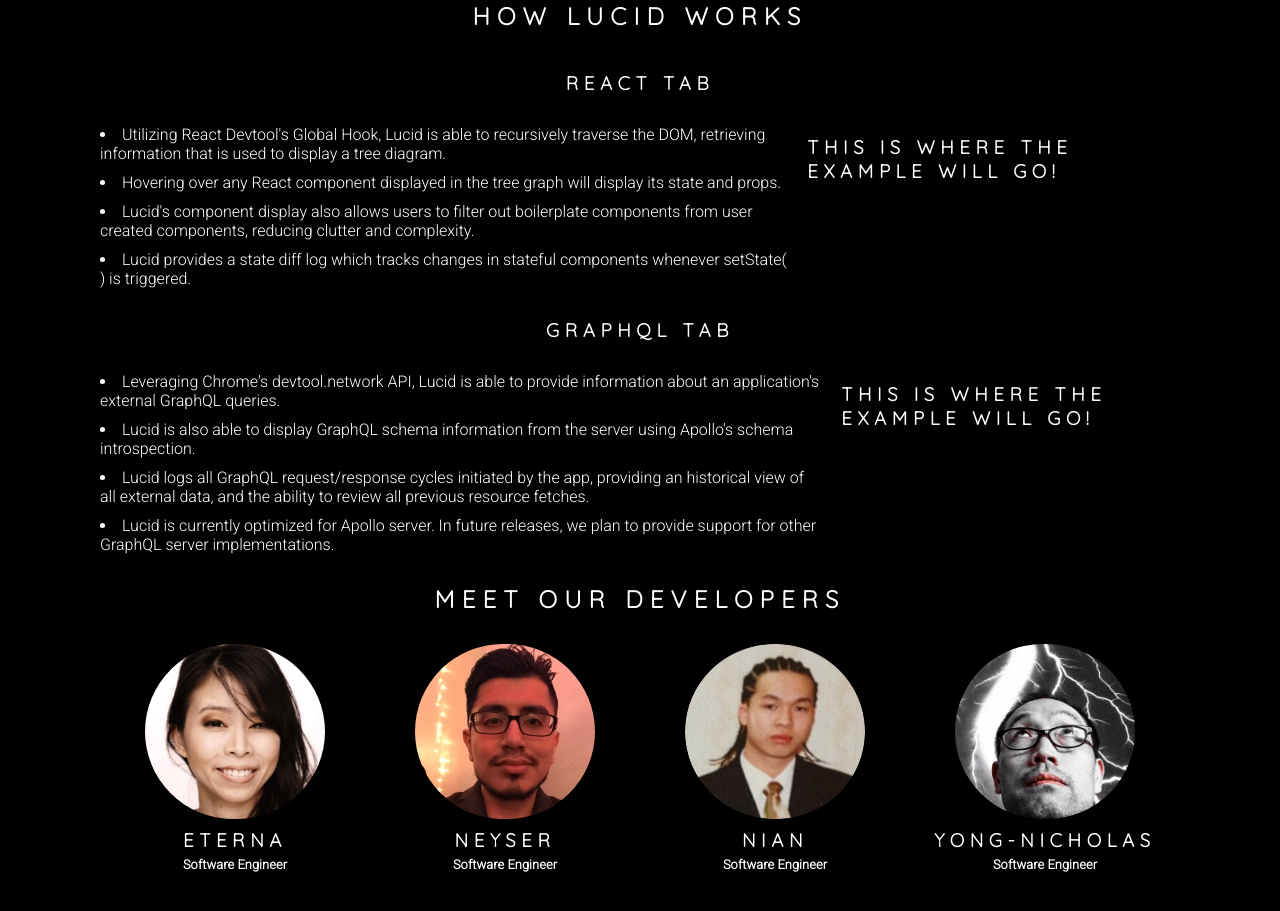
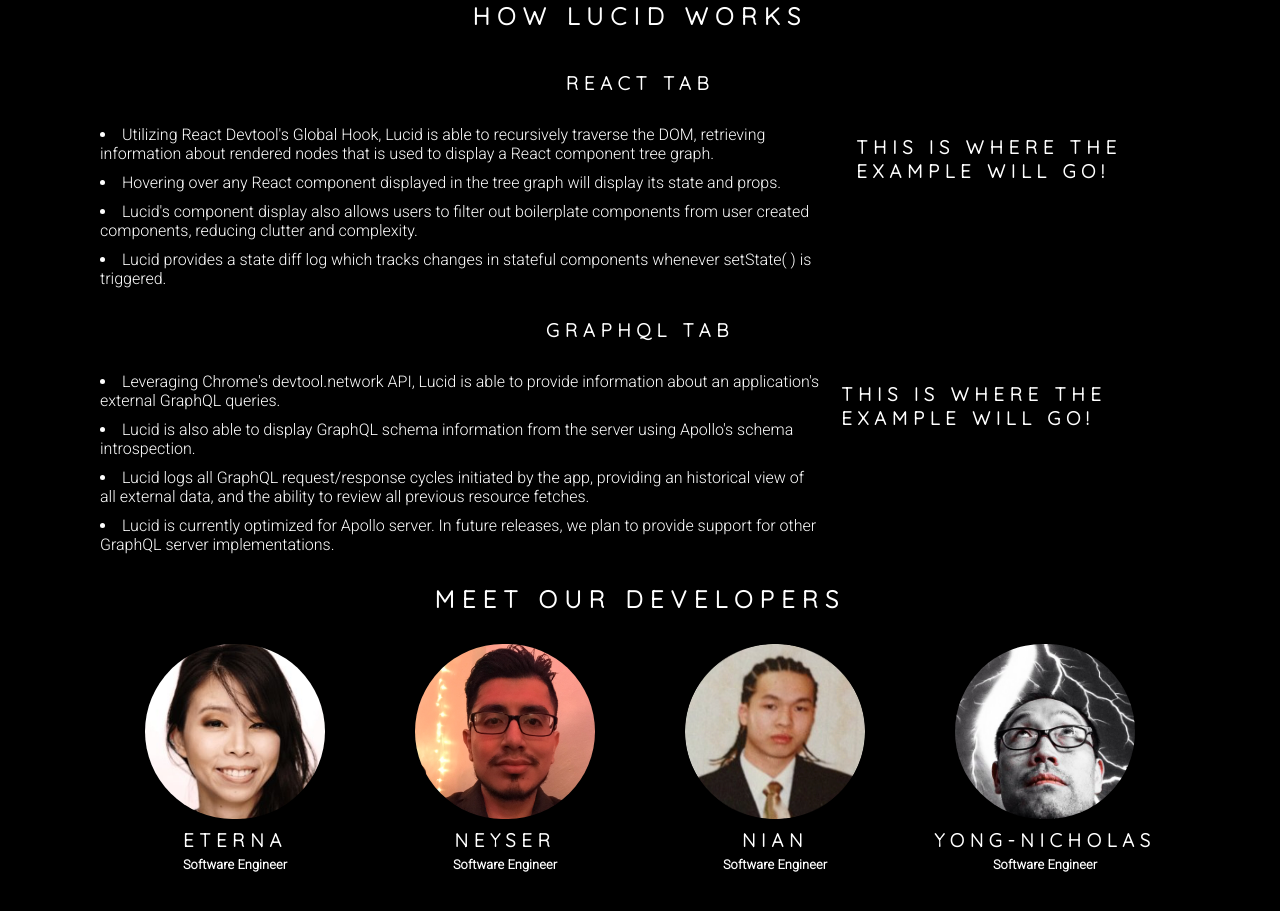
Before and after one commit to Gossamer-React/reactlucid.io, a React app: page / in a window 1280 px wide. Shown: the part 1620-2531 px from the top of the page. Built offline with nearby package versions, Linux system fonts and the light colour scheme.

Commit message:
Update Features.jsx

```diff
--- a/src/client/components/Features.jsx
+++ b/src/client/components/Features.jsx
@@ -10,8 +10,8 @@
         <div>
           <li>
             Utilizing React Devtool's Global Hook, Lucid is able to recursively
-            traverse the DOM, retrieving information that is used to
-            display a tree diagram.
+            traverse the DOM, retrieving information about rendered nodes that is
+            used to display a React component tree graph.
           </li>
 
           <li>
```
